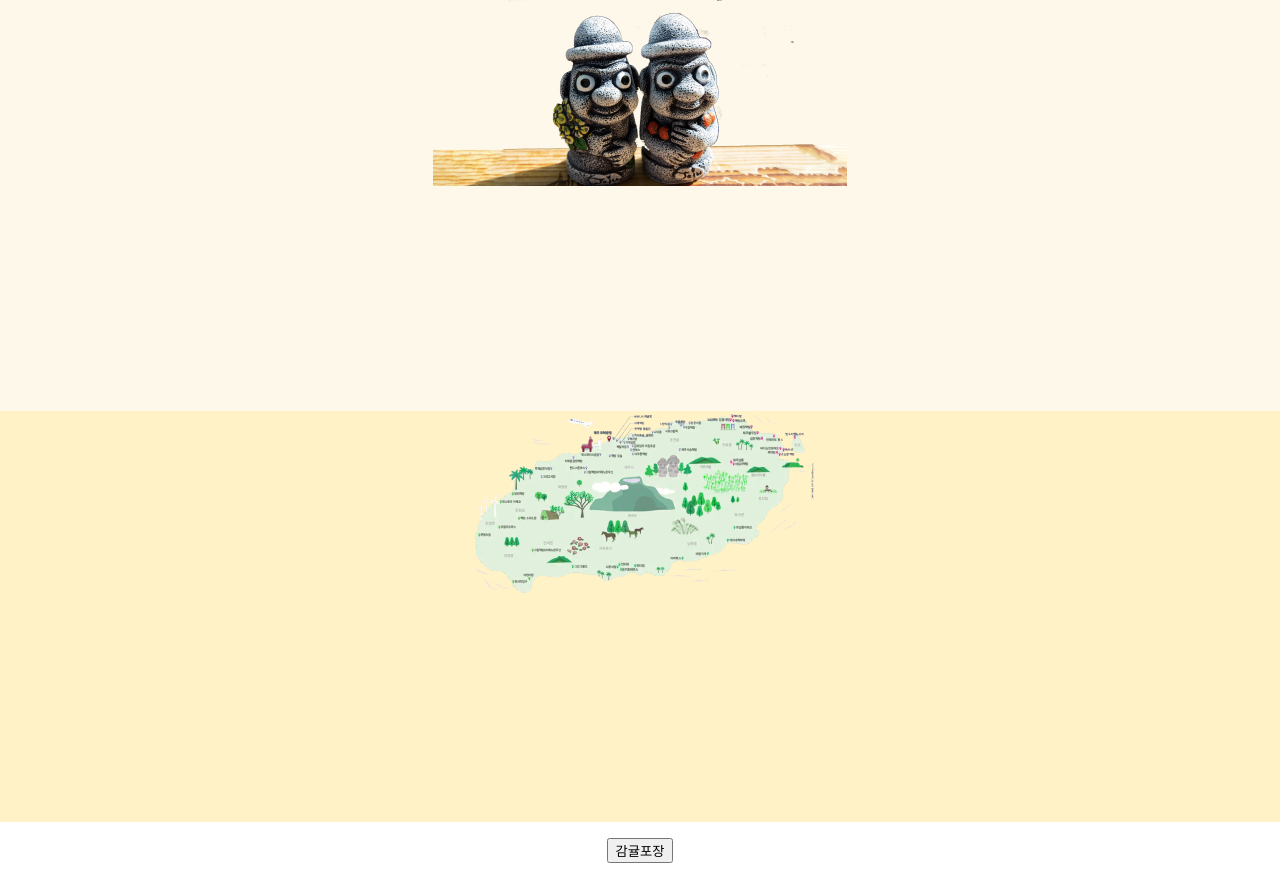
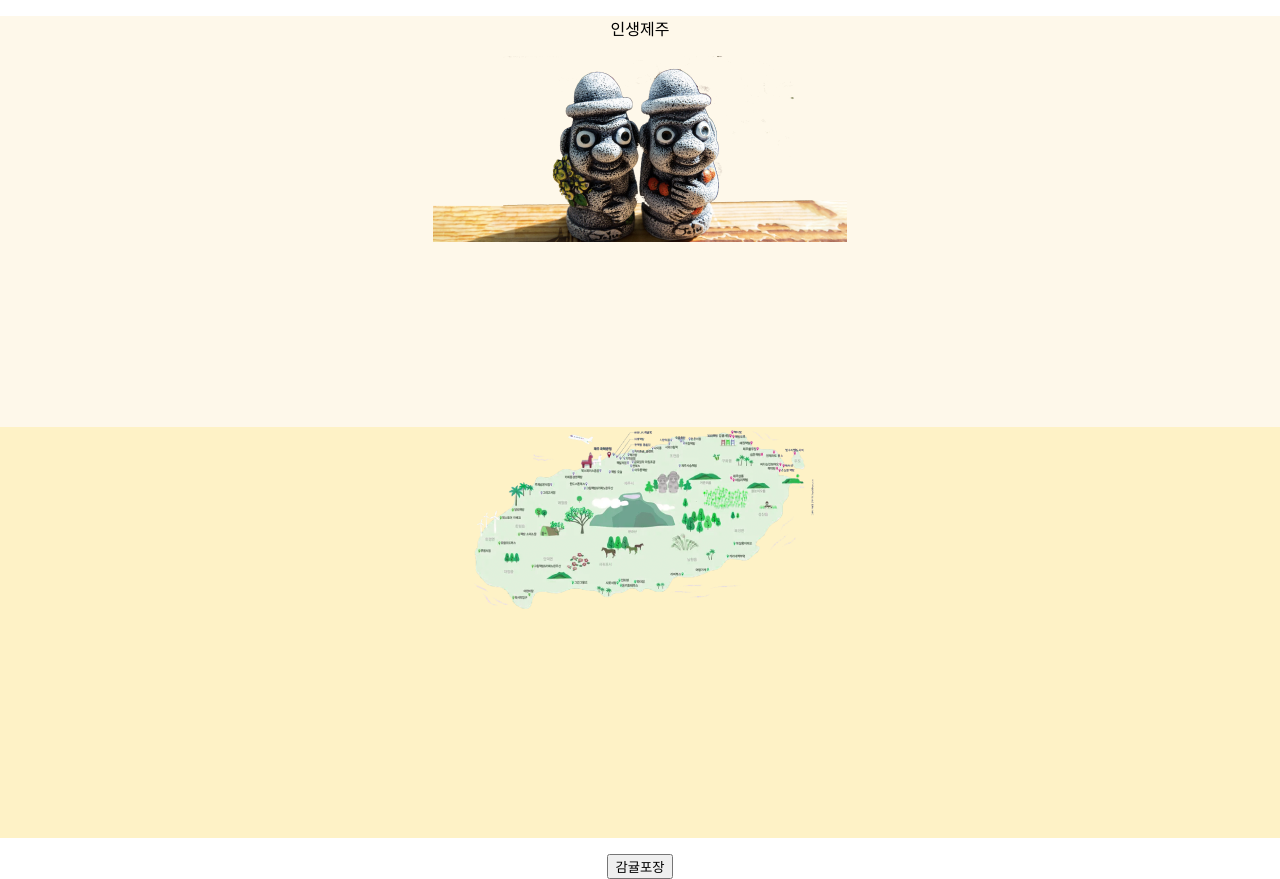
Before and after one commit to jci501/react_test-code, a React (Create React App) app in the folder project/styling-with-styled-components/: page / in a window 1280 px wide. Built offline with nearby package versions, Linux system fonts and the light colour scheme.

Commit message:
feat: 웹 퍼블리싱 첫 표지 진행

```diff
--- a/project/styling-with-styled-components/package.json
+++ b/project/styling-with-styled-components/package.json
@@ -1,4 +1,5 @@
 {
+  "homepage": "http://jci501.github.io/react_test-code",
   "name": "styling-with-styled-components",
   "version": "0.1.0",
   "private": true,
@@ -10,8 +11,8 @@
     "react-dom": "^17.0.2",
     "react-scripts": "4.0.3",
     "styled-components": "^5.3.1",
-    "web-vitals": "^1.1.2",
-    "homepage": "http://jci501.github.io/react_test-code"
+    "web-vitals": "^1.1.2"
+
   },
   "scripts": {
     "start": "react-scripts start",
--- a/project/styling-with-styled-components/src/components/Header.js
+++ b/project/styling-with-styled-components/src/components/Header.js
@@ -8,7 +8,8 @@ export default function Header() {
 
     return (
 <StyledDiv>
-<img className="Image" alt="header_01" src="img/header_img.png" />
+    <p>인생제주</p>
+<img className="Image" alt="header_01" src="../img/header_img.png" />
 </StyledDiv>
 
     );
```
